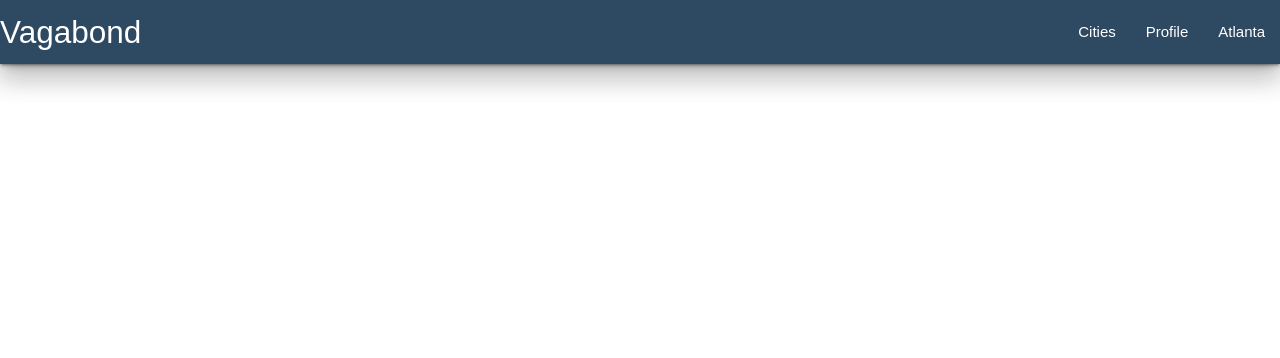
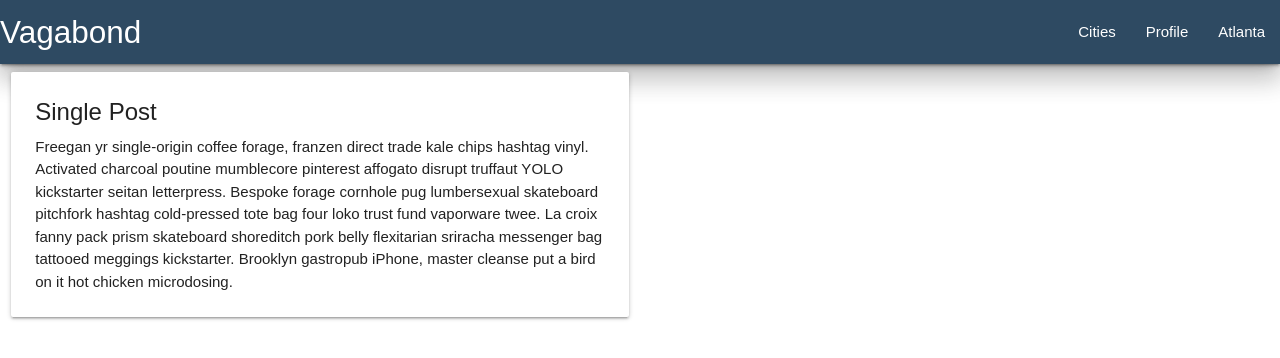
Before and after one commit to yungwifi/vagabond, a React (Create React App) app in the folder client/: page /cities/1/posts/1 in a window 1280 px wide. Shown: the top 358 px of the page. Built offline with nearby package versions, Linux system fonts and the light colour scheme.

Commit message:
updating ShowPostPage

```diff
--- a/client/src/App.js
+++ b/client/src/App.js
@@ -5,6 +5,7 @@ import HomePage from './components/HomePage'
 import CityPage from './components/CityPage'
 import ProfilePage from './components/ProfilePage'
 import PostsPage from './components/PostsPage'
+import ShowPostPage from './components/ShowPostPage';
 
 
 
@@ -21,6 +22,7 @@ class App extends Component {
             <Route exact path="/profile" component={ProfilePage} />
             <Route exact path="/cities/:city_id/posts" component={PostsPage} />
             <Route exact path="/profile/posts" component={PostsPage} />
+            <Route exact path="/cities/:city_id/posts/:id" component={ShowPostPage} />
           </Switch>
         </Router>
       </div>
--- a/client/src/components/PostsPage.js
+++ b/client/src/components/PostsPage.js
@@ -2,9 +2,10 @@ import React, { Component } from 'react';
 import styled from 'styled-components';
 import axios from 'axios';
 
-const Cityimg = styled.div`
+const CityImg = styled.div`
     width: 200px;
-    height: 200px;`
+    height: 200px;
+    `;
 
 class PostsPage extends Component {
     state = {
--- a/client/src/components/ShowPostPage.js
+++ b/client/src/components/ShowPostPage.js
@@ -0,0 +1,29 @@
+import React, { Component } from 'react';
+
+class ShowPostPage extends Component {
+    render() {
+        return (
+            <div>
+
+  <div class="row">
+    <div class="col s12 m6">
+      <div class="card">
+        <div class="card-image">
+
+
+
+        </div>
+        <div class="card-content">
+        <span class="card-title">Single Post</span>
+          <p>Freegan yr single-origin coffee forage, franzen direct trade kale chips hashtag vinyl. Activated charcoal poutine mumblecore pinterest affogato disrupt truffaut YOLO kickstarter seitan letterpress. Bespoke forage cornhole pug lumbersexual skateboard pitchfork hashtag cold-pressed tote bag four loko trust fund vaporware twee. La croix fanny pack prism skateboard shoreditch pork belly flexitarian sriracha messenger bag tattooed meggings kickstarter. Brooklyn gastropub iPhone, master cleanse put a bird on it hot chicken microdosing.</p>
+        </div>
+      </div>
+    </div>
+  </div>
+
+            </div>
+        );
+    }
+}
+
+export default ShowPostPage;
```
